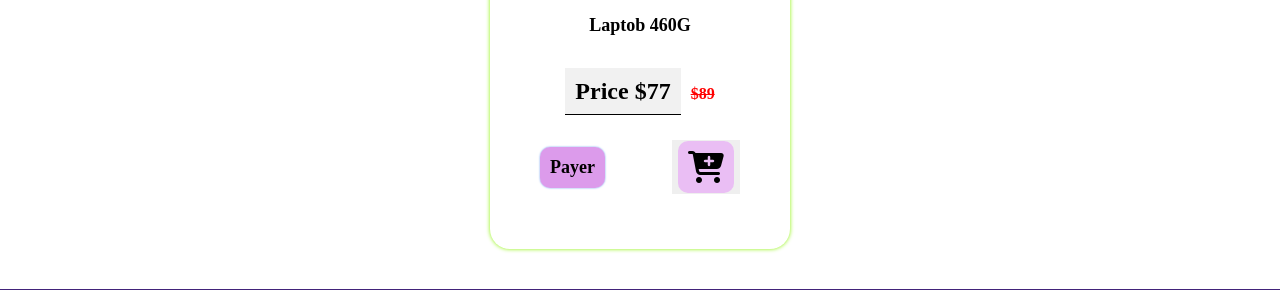
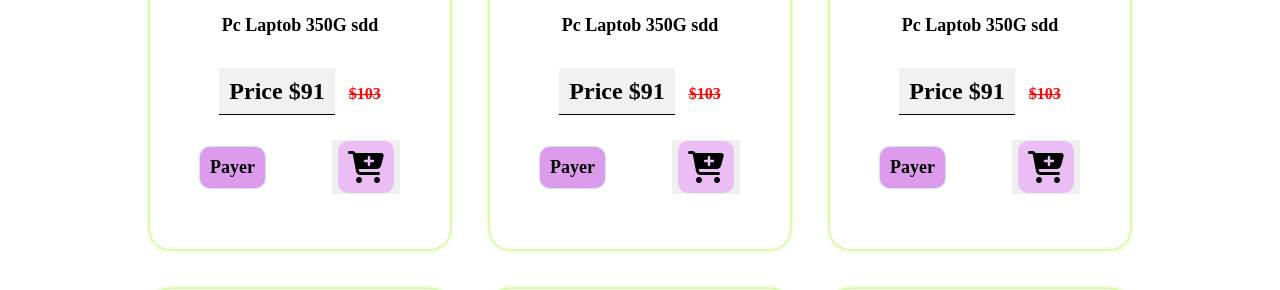
Before and after one commit to issam-mouhala/Store_Elecronique, a PHP site: page /siteWebProject/ in a window 1280 px wide. Shown: the part 2143-2433 px from the top of the page. Run offline with PHP 8.4, Linux system fonts and the light colour scheme; tables that the repository leaves empty or names only in its code hold one stand-in row (values such as "Sample post").

Commit message:
add php file pour save data panier users and delet methode js pour generer products auto a php methode

```diff
--- a/main/home/design.css
+++ b/main/home/design.css
@@ -126,7 +126,7 @@
     height: max-content;
     width: 100%;
     margin-top: 30px;
-    background-color: rgb(248, 251, 253);
+    background-color: rgb(248, 242, 242);
     background-size:contain;
     display: flex;
     align-items: center;
@@ -136,7 +136,7 @@
     overflow-x: scroll;
     column-gap: 3px;
     scrollbar-width: 10px;
-    scale: 0.8;
+    scale: 0.9;
 }
 #switch_imgs::-webkit-scrollbar-track {
     -webkit-box-shadow: inset 0 0 6px rgba(0, 0, 0, 0.3);
@@ -168,6 +168,7 @@
 #switch_imgs img{
     width: max-content;
     height:50vh ;
+    scale: 0.9;
 }
 #switch_img{
     width: 810px;
--- a/main/home/index.php
+++ b/main/home/index.php
@@ -6,6 +6,10 @@
 }else{
   $row=mysqli_fetch_assoc((mysqli_query($conn,$sql_by_id)));
   $nom=$row["email"];
+  if(isset($_POST["btn"])){
+  $sql="insert into products_sale(id_user,id_pro) values(".mysqli_fetch_assoc((mysqli_query($conn,
+  "SELECT id FROM SELECT_USERS")))["id"].",".$_POST["products"].")";
+mysqli_query($conn,$sql);}
 }
 
 ?>
@@ -67,6 +71,34 @@
 
       </div>
       <div class="flex_r" id="products">
+        <?php
+       $n=20;
+         for($i=1;$i<$n+1;$i++){
+
+              echo"
+              <div class=\"product".$i."\" id=\"product\">
+              <div class=\"product".$i."_img product_img\">
+              <img src=\"../img/stock/stock".$i."_img.jpg\" alt=\"img".$i."\">
+            </div>
+            <h1>Pc Laptob 350G sdd</h1>
+            <div class=\"product".$i."_price product_price\">
+              <a><h2>Price $91</h2></a>
+              <h2>$103</h2>
+            </div>
+            <form action=\"index.php\" method=\"post\">
+              <input name=\"products\" value=\"".$i."\" style=\"display: none;\">
+              <div class=\"panier_paye\">
+                <h1 class=\"paye\" name=\"paye\">Payer</h1>
+                <button name=\"btn\">
+                  <i class=\"fa-solid fa-cart-plus panier\" id=\"product".$i."\" data-click=\"false\" data-name_product=\"Pc Laptob 350G sdd\"></i>
+                </button>
+              </div>
+            </form>
+            </div>
+                  ";
+         }
+
+       ?>
       </div>
     </main>
     <footer>
--- a/main/home/main.js
+++ b/main/home/main.js
@@ -1,54 +1,54 @@
 let products=document.getElementById("products");
 let n=10;
-for (let i = 1; i < n+1; i++) {
-    let product=document.createElement("div");
-    let product_img=document.createElement("div");
-    let product_price=document.createElement("div");
-    let h1=document.createElement("h1");
-    let h2=document.createElement("h2");
-    let img=document.createElement("img");
-    let a=document.createElement("a");
-    let panier_paye=document.createElement("div");
-    let panier=document.createElement("i");
-    let btn=document.createElement("button");
-    let paye =document.createElement("h1");
-    let form=document.createElement("form");
-    let input_namep=document.createElement("input");
-    let del=h2.cloneNode(true);
-    let price=Math.floor(Math.random()*100);
-    let product_name=["Pc Laptob 350G sdd", "Pc Complet + clavie","Screen Appel","Pc + Picker","Clavie","Mouse","Cable USB","Pack Cable","Phone Glaxsy G5","Laptob 460G"]
-    paye.textContent="Payer";
-    paye.className="paye"
-    paye.setAttribute("name","paye");
-    panier_paye.className="panier_paye";
-    panier.className="fa-solid fa-cart-plus panier";
-    panier.id="product"+i;
-    panier.setAttribute("data-click","false");
-    form.setAttribute("action","..\\signin\\save_data.php");
-    form.setAttribute("method","post")
-    product.className="product"+i;
-    input_namep.value=product.className
-    input_namep.name='pname'
-    input_namep.style.display="none"
-    product.id="product";
-    del.innerText="$"+(price+12);
-    product_img.className="product"+i+"_img"+" product_img";
-    product_price.className="product"+i+"_price product_price";
-    h1.innerText=product_name[i-1];
-    panier.dataset.name_product=h1.innerText;
-    h2.innerText="Price $"+price;
-    img.setAttribute("src","../img/stock/stock_img"+i+".jpg");
-    img.setAttribute("alt","img"+i);
-    btn.appendChild(panier)
-    btn.name='sub'
-    panier_paye.append(paye,btn);
-    a.append(h2);
-    product_img.appendChild(img);
-    product_price.append(a,del);
-    form.append(input_namep,panier_paye)
-    product.append(product_img,h1,product_price,form);
-    products.appendChild(product);
-}
+// for (let i = 1; i < n+1; i++) {
+//     let product=document.createElement("div");
+//     let product_img=document.createElement("div");
+//     let product_price=document.createElement("div");
+//     let h1=document.createElement("h1");
+//     let h2=document.createElement("h2");
+//     let img=document.createElement("img");
+//     let a=document.createElement("a");
+//     let panier_paye=document.createElement("div");
+//     let panier=document.createElement("i");
+//     let btn=document.createElement("button");
+//     let paye =document.createElement("h1");
+//     let form=document.createElement("form");
+//     let input_namep=document.createElement("input");
+//     let del=h2.cloneNode(true);
+//     let price=Math.floor(Math.random()*100);
+//     let product_name=["Pc Laptob 350G sdd", "Pc Complet + clavie","Screen Appel","Pc + Picker","Clavie","Mouse","Cable USB","Pack Cable","Phone Glaxsy G5","Laptob 460G"]
+//     paye.textContent="Payer";
+//     paye.className="paye"
+//     paye.setAttribute("name","paye");
+//     panier_paye.className="panier_paye";
+//     panier.className="fa-solid fa-cart-plus panier";
+//     panier.id="product"+i;
+//     panier.setAttribute("data-click","false");
+//     form.setAttribute("action","index.php");
+//     form.setAttribute("method","post")
+//     product.className="product"+i;
+//     input_namep.value=i
+//     input_namep.name="products"
+//     input_namep.style.display="none"
+//     product.id="product";
+//     del.innerText="$"+(price+12);
+//     product_img.className="product"+i+"_img"+" product_img";
+//     product_price.className="product"+i+"_price product_price";
+//     h1.innerText=product_name[i-1];
+//     panier.dataset.name_product=h1.innerText;
+//     h2.innerText="Price $"+price;
+//     img.setAttribute("src","../img/stock/stock_img"+i+".jpg");
+//     img.setAttribute("alt","img"+i);
+//     btn.appendChild(panier)
+//     btn.name='btn'
+//     panier_paye.append(paye,btn);
+//     a.append(h2);
+//     product_img.appendChild(img);
+//     product_price.append(a,del);
+//     form.append(input_namep,panier_paye)
+//     product.append(product_img,h1,product_price,form);
+//     products.appendChild(product);
+// }
 // let switch_img=document.querySelectorAll("#switch_imgs img");
 // let left=document.getElementById("left");
 // let right=document.getElementById("right");
```
Also changed, not shown: main/home/save_panier_data.php (added), 1 other file.
